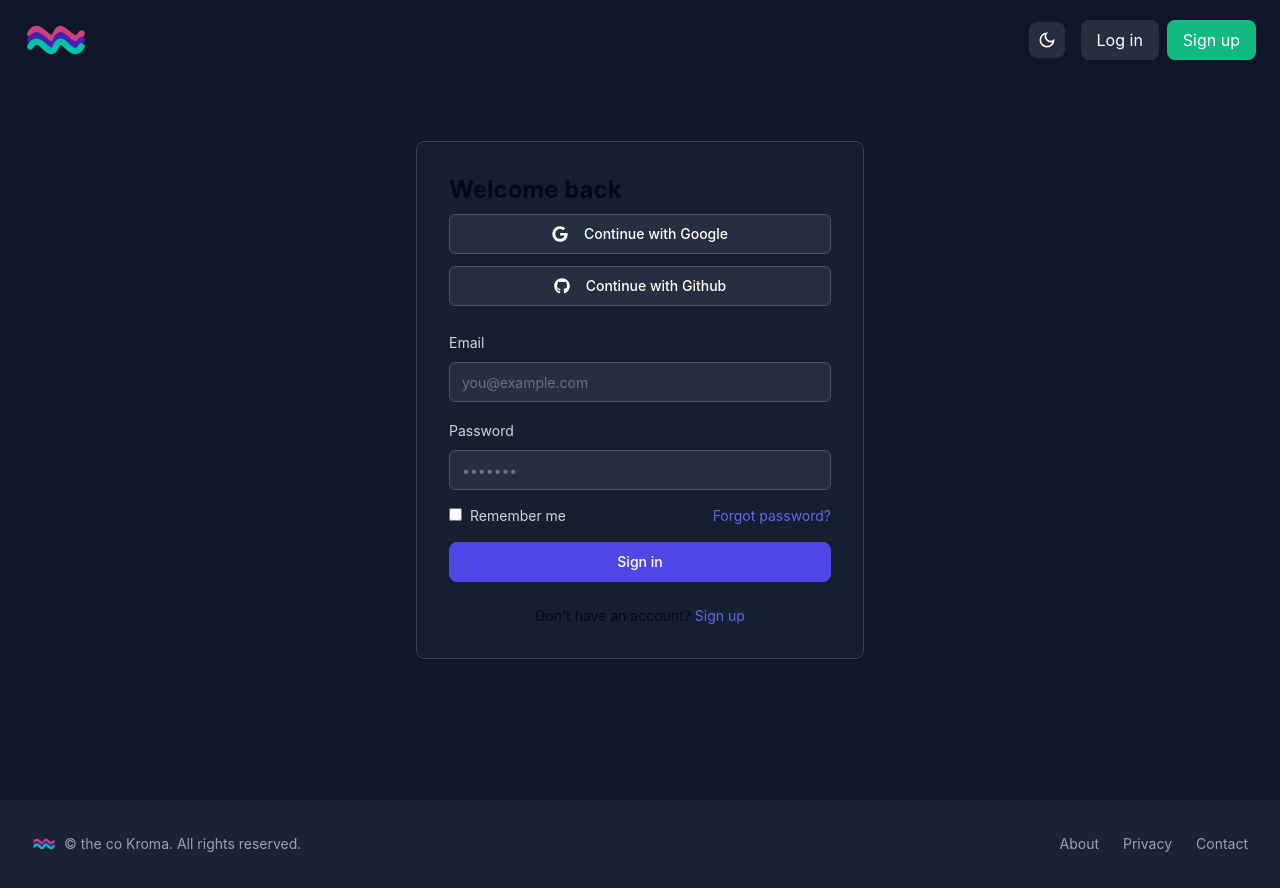
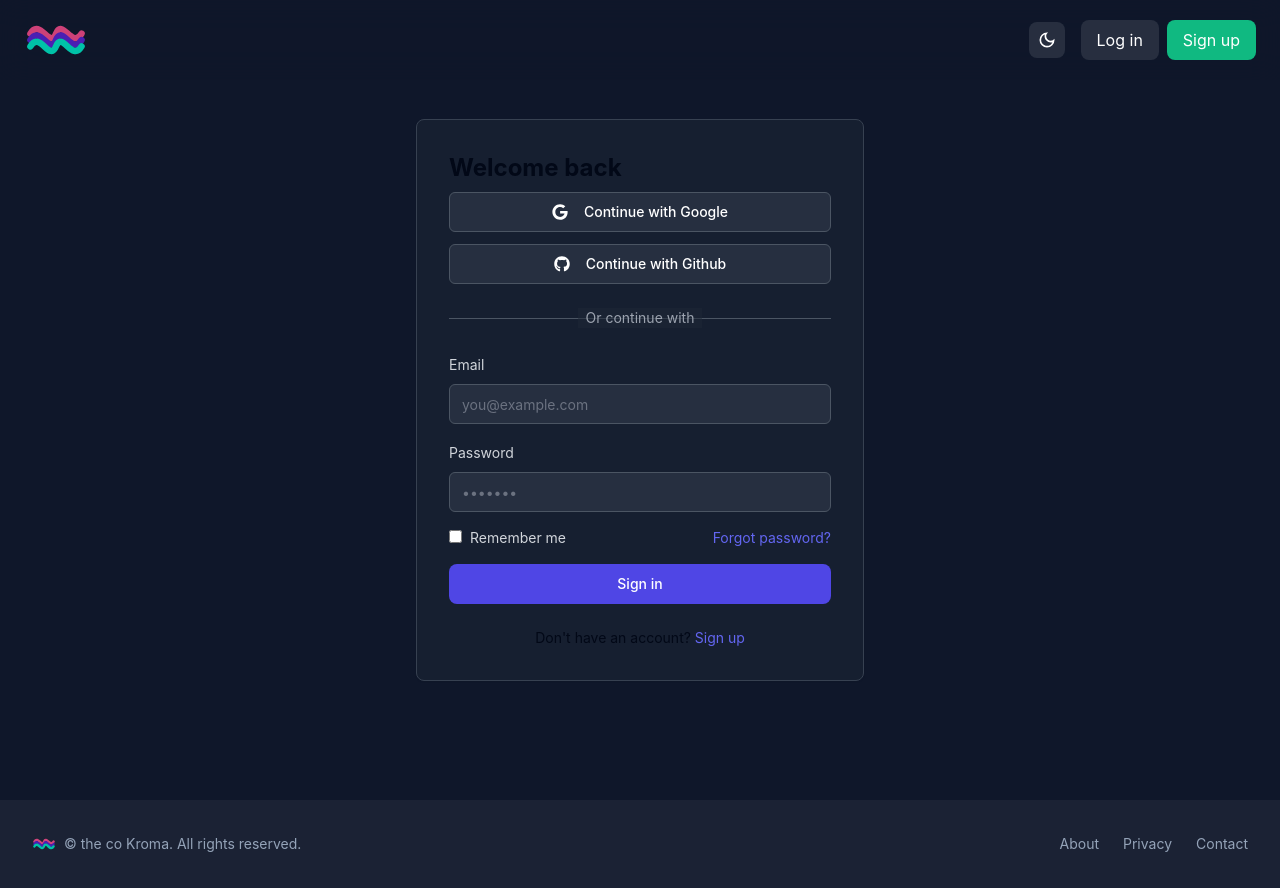
Before and after one commit to SalahHaddara/kroma-app, a React (Vite) app: page /login in a window 1280 px wide. Built offline with nearby package versions, Linux system fonts and the light colour scheme.

Commit message:
Add divider between social and email login

```diff
--- a/src/pages/AuthPage.tsx
+++ b/src/pages/AuthPage.tsx
@@ -100,6 +100,21 @@ const AuthPage: React.FC<AuthPageProps> = ({isLogin}) => {
                     />
                 </div>
 
+                <div className="relative mb-6">
+                    <div className="absolute inset-0 flex items-center">
+                        <div className={`w-full border-t transition-colors duration-300 ${
+                            theme === 'dark' ? 'border-gray-600' : 'border-gray-200'
+                        }`}></div>
+                    </div>
+                    <div className="relative flex justify-center text-sm">
+                    <span className={`px-2 transition-colors duration-300 ${
+                        theme === 'dark'
+                            ? 'bg-gray-800/50 text-gray-400'
+                            : 'bg-white/50 text-gray-500'
+                    }`}>Or continue with</span>
+                    </div>
+                </div>
+
                 <form onSubmit={handleSubmit} className="space-y-4">
                     <div className="space-y-2">
                         <label className={`text-sm transition-colors duration-300 ${
```
